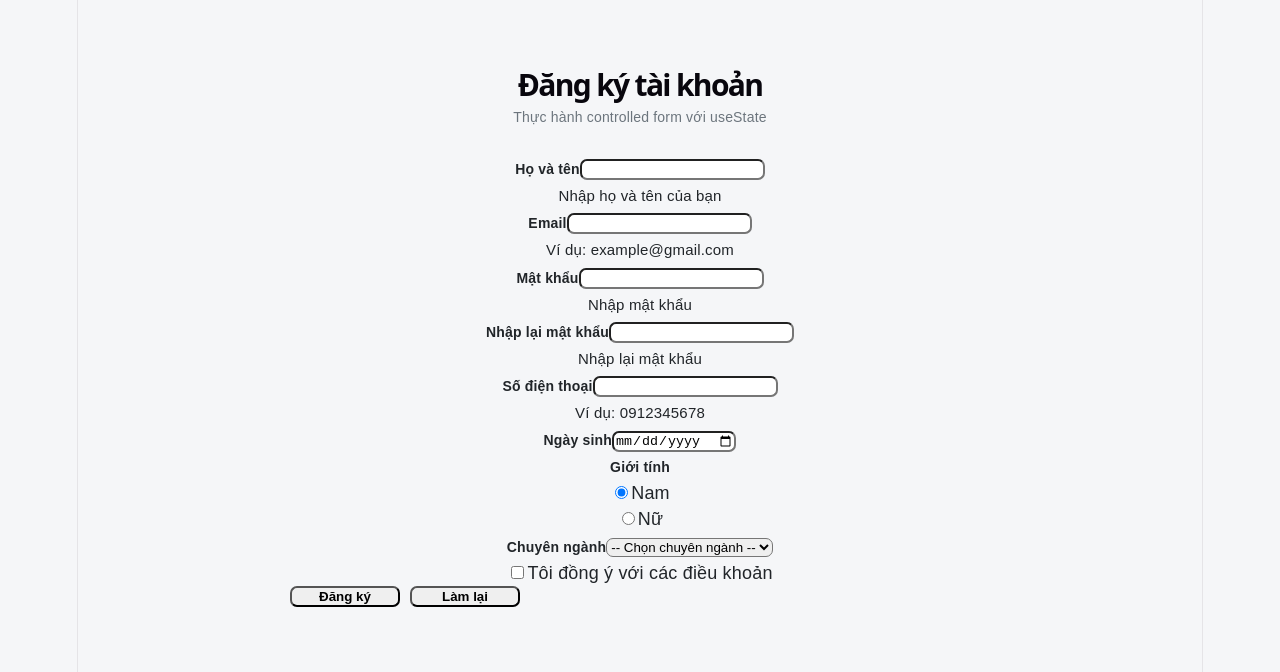
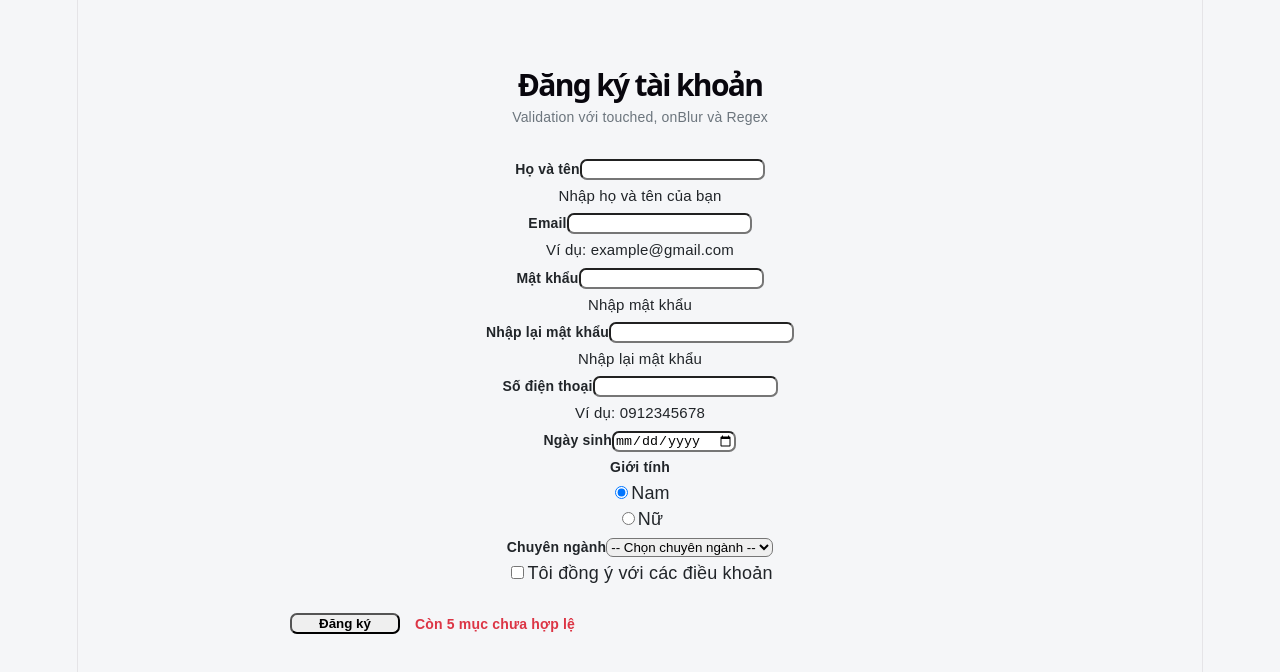
Before and after one commit to nguyenkimanhduy811-DN/FER202_FA26_NguyenKimAnhDuy, a React (Vite) app in the folder Slot9/bai-tap-ve-nha/: page / in a window 1280 px wide. Shown: the top 672 px of the page. Built offline with nearby package versions, Linux system fonts and the light colour scheme.

Commit message:
feat(homework): add validated registration form

```diff
--- a/Slot9/bai-tap-ve-nha/src/App.css
+++ b/Slot9/bai-tap-ve-nha/src/App.css
@@ -67,3 +67,92 @@ body {
   font-size: 12px;
   white-space: pre-wrap;
 }
+
+
+body {
+  margin: 0;
+  font-family: Arial, Helvetica, sans-serif;
+  background: #f5f6f8;
+  color: #212529;
+}
+
+.validated-register-page {
+  min-height: 100vh;
+  padding: 40px 20px;
+  background: #f5f6f8;
+}
+
+.validated-register-container {
+  max-width: 700px;
+  margin: 0 auto;
+}
+
+.validated-register-heading {
+  margin-bottom: 25px;
+  text-align: center;
+}
+
+.validated-register-heading h1 {
+  margin-bottom: 6px;
+  font-size: 30px;
+  font-weight: 700;
+}
+
+.validated-register-heading p {
+  margin: 0;
+  color: #6c757d;
+  font-size: 14px;
+}
+
+.validated-register-card {
+  border: none;
+  border-radius: 10px;
+}
+
+.validated-register-card .form-label {
+  font-size: 14px;
+  font-weight: 600;
+}
+
+.validated-register-card .form-control,
+.validated-register-card .form-select {
+  border-radius: 7px;
+}
+
+.validated-register-actions {
+  display: flex;
+  align-items: center;
+  gap: 15px;
+  margin-top: 25px;
+}
+
+.validated-register-actions .btn {
+  min-width: 110px;
+  border-radius: 7px;
+  font-weight: 600;
+}
+
+.validation-status {
+  color: #dc3545;
+  font-size: 14px;
+  font-weight: 600;
+}
+
+.validation-status.valid {
+  color: #198754;
+}
+
+@media (max-width: 600px) {
+  .validated-register-page {
+    padding: 25px 15px;
+  }
+
+  .validated-register-actions {
+    align-items: stretch;
+    flex-direction: column;
+  }
+
+  .validated-register-actions .btn {
+    width: 100%;
+  }
+}
--- a/Slot9/bai-tap-ve-nha/src/App.jsx
+++ b/Slot9/bai-tap-ve-nha/src/App.jsx
@@ -1,9 +1,9 @@
 import './App.css';
 
-import RegisterForm from './components/RegisterForm';
+import ValidatedRegisterForm from './components/ValidatedRegisterForm';
 
 function App() {
-  return <RegisterForm />;
+  return <ValidatedRegisterForm />;
 }
 
 export default App;
--- /dev/null
+++ b/Slot9/bai-tap-ve-nha/src/components/ValidatedRegisterForm.jsx
@@ -0,0 +1,239 @@
+import { useState } from 'react';
+import Card from 'react-bootstrap/Card';
+import Form from 'react-bootstrap/Form';
+import Button from 'react-bootstrap/Button';
+import Alert from 'react-bootstrap/Alert';
+
+import InputField from './InputField';
+
+import {
+  fields,
+  initialValues
+} from '../data/registerData';
+
+import { validateRegister } from '../utils/validateRegister';
+
+function ValidatedRegisterForm() {
+  const [values, setValues] =
+    useState(initialValues);
+
+  const [touched, setTouched] =
+    useState({});
+
+  const [success, setSuccess] =
+    useState('');
+
+  const errors =
+    validateRegister(values);
+
+  const isValid =
+    Object.keys(errors).length === 0;
+
+  const handleChange = (e) => {
+    const {
+      name,
+      value,
+      type,
+      checked
+    } = e.target;
+
+    setValues((prev) => ({
+      ...prev,
+      [name]:
+        type === 'checkbox'
+          ? checked
+          : value
+    }));
+
+    setSuccess('');
+  };
+
+  const handleBlur = (e) => {
+    const { name } = e.target;
+
+    setTouched((prev) => ({
+      ...prev,
+      [name]: true
+    }));
+  };
+
+  const showError = (name) => {
+    return touched[name]
+      ? errors[name]
+      : undefined;
+  };
+
+  const handleSubmit = (e) => {
+    e.preventDefault();
+
+    const allTouched = Object.keys(
+      values
+    ).reduce((result, name) => {
+      result[name] = true;
+      return result;
+    }, {});
+
+    setTouched(allTouched);
+
+    if (!isValid) {
+      return;
+    }
+
+    setSuccess(
+      `Đăng ký thành công! Chào mừng ${values.fullName}`
+    );
+
+    setValues(initialValues);
+    setTouched({});
+  };
+
+  return (
+    <div className="validated-register-page">
+      <div className="validated-register-container">
+
+        <div className="validated-register-heading">
+          <h1>Đăng ký tài khoản</h1>
+
+          <p>
+            Validation với touched, onBlur và Regex
+          </p>
+        </div>
+
+        {success && (
+          <Alert variant="success">
+            {success}
+          </Alert>
+        )}
+
+        <Card className="validated-register-card shadow-sm">
+          <Card.Body className="p-4">
+            <Form
+              noValidate
+              onSubmit={handleSubmit}
+            >
+              {fields.map((field) => (
+                <InputField
+                  key={field.id}
+                  name={field.id}
+                  label={field.label}
+                  type={field.type}
+                  required={field.required}
+                  value={values[field.id]}
+                  onChange={handleChange}
+                  onBlur={handleBlur}
+                  error={showError(field.id)}
+                  helpText={field.helpText}
+                />
+              ))}
+
+              {/* Giới tính */}
+              <Form.Group className="mb-3">
+                <Form.Label>
+                  Giới tính
+                </Form.Label>
+
+                {['Nam', 'Nữ'].map((gender) => (
+                  <Form.Check
+                    key={gender}
+                    inline
+                    type="radio"
+                    name="gender"
+                    value={gender}
+                    label={gender}
+                    checked={
+                      values.gender === gender
+                    }
+                    onChange={handleChange}
+                  />
+                ))}
+              </Form.Group>
+
+              {/* Chuyên ngành */}
+              <Form.Group className="mb-3">
+                <Form.Label>
+                  Chuyên ngành
+                </Form.Label>
+
+                <Form.Select
+                  name="major"
+                  value={values.major}
+                  onChange={handleChange}
+                  onBlur={handleBlur}
+                  isInvalid={Boolean(
+                    showError('major')
+                  )}
+                >
+                  <option value="">
+                    -- Chọn chuyên ngành --
+                  </option>
+
+                  <option value="Software Engineering">
+                    Software Engineering
+                  </option>
+
+                  <option value="Information Technology">
+                    Information Technology
+                  </option>
+
+                  <option value="Computer Science">
+                    Computer Science
+                  </option>
+
+                  <option value="Data Science">
+                    Data Science
+                  </option>
+                </Form.Select>
+
+                <Form.Control.Feedback type="invalid">
+                  {showError('major')}
+                </Form.Control.Feedback>
+              </Form.Group>
+
+              {/* Checkbox */}
+              <Form.Group className="mb-4">
+                <Form.Check
+                  type="checkbox"
+                  name="agree"
+                  label="Tôi đồng ý với các điều khoản"
+                  checked={values.agree}
+                  onChange={handleChange}
+                  onBlur={handleBlur}
+                  isInvalid={Boolean(
+                    showError('agree')
+                  )}
+                  feedback={showError('agree')}
+                  feedbackType="invalid"
+                />
+              </Form.Group>
+
+              <div className="validated-register-actions">
+                <Button
+                  type="submit"
+                  variant="primary"
+                >
+                  Đăng ký
+                </Button>
+
+                <div
+                  className={
+                    isValid
+                      ? 'validation-status valid'
+                      : 'validation-status'
+                  }
+                >
+                  {isValid
+                    ? 'Thông tin hợp lệ'
+                    : `Còn ${
+                        Object.keys(errors).length
+                      } mục chưa hợp lệ`}
+                </div>
+              </div>
+            </Form>
+          </Card.Body>
+        </Card>
+      </div>
+    </div>
+  );
+}
+
+export default ValidatedRegisterForm;
--- /dev/null
+++ b/Slot9/bai-tap-ve-nha/src/utils/validateRegister.js
@@ -0,0 +1,96 @@
+export function validateRegister(values) {
+  const errors = {};
+
+  // Họ tên
+  if (!values.fullName.trim()) {
+    errors.fullName = 'Vui lòng nhập họ tên';
+  } else if (values.fullName.trim().length < 3) {
+    errors.fullName =
+      'Họ tên phải có ít nhất 3 ký tự';
+  }
+
+  // Email
+  if (!values.email.trim()) {
+    errors.email = 'Vui lòng nhập email';
+  } else if (
+    !/^[^\s@]+@[^\s@]+\.[^\s@]+$/.test(
+      values.email.trim()
+    )
+  ) {
+    errors.email = 'Email không đúng định dạng';
+  }
+
+  // Mật khẩu
+  if (!values.password) {
+    errors.password = 'Vui lòng nhập mật khẩu';
+  } else if (values.password.length < 8) {
+    errors.password =
+      'Mật khẩu phải có ít nhất 8 ký tự';
+  } else if (
+    !/[A-Za-z]/.test(values.password) ||
+    !/[0-9]/.test(values.password)
+  ) {
+    errors.password =
+      'Mật khẩu phải có cả chữ và số';
+  }
+
+  // Nhập lại mật khẩu
+  if (
+    values.password !== values.confirmPassword
+  ) {
+    errors.confirmPassword =
+      'Mật khẩu nhập lại không khớp';
+  }
+
+  // Số điện thoại - không bắt buộc
+  if (
+    values.phone.trim() &&
+    !/^0\d{9}$/.test(values.phone.trim())
+  ) {
+    errors.phone =
+      'Số điện thoại gồm 10 số, bắt đầu bằng 0';
+  }
+
+  // Ngày sinh - không bắt buộc, phải từ 16 tuổi
+  if (values.birthday) {
+    const today = new Date();
+    const birthDate = new Date(
+      `${values.birthday}T00:00:00`
+    );
+
+    let age =
+      today.getFullYear() -
+      birthDate.getFullYear();
+
+    const monthDiff =
+      today.getMonth() -
+      birthDate.getMonth();
+
+    if (
+      monthDiff < 0 ||
+      (monthDiff === 0 &&
+        today.getDate() < birthDate.getDate())
+    ) {
+      age--;
+    }
+
+    if (age < 16) {
+      errors.birthday =
+        'Bạn phải từ 16 tuổi trở lên';
+    }
+  }
+
+  // Chuyên ngành
+  if (!values.major) {
+    errors.major =
+      'Vui lòng chọn chuyên ngành';
+  }
+
+  // Điều khoản
+  if (!values.agree) {
+    errors.agree =
+      'Bạn cần đồng ý điều khoản';
+  }
+
+  return errors;
+}
```
